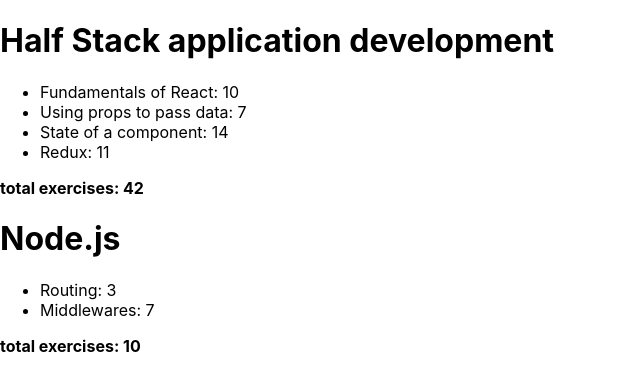
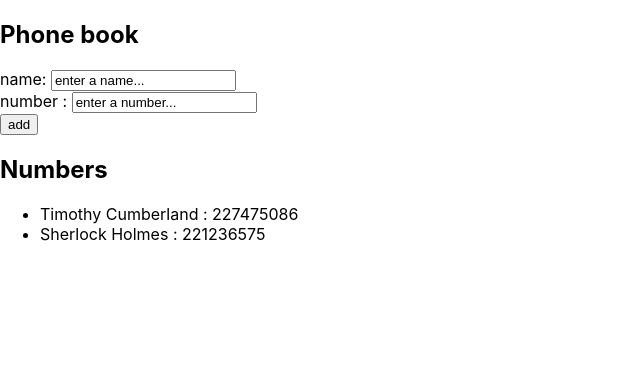
Before and after one commit to tdkcumberland/fullstackopen, a React (Create React App) app in the folder Part2/: page / in a window 1280 px wide. Shown: the top 390 px of the page, without its empty margins (0-640 px from the left). Built offline with nearby package versions, Linux system fonts and the light colour scheme.

Commit message:
last few exercises for 2-b

```diff
--- /dev/null
+++ b/Part2/src/AppNotes.js
@@ -0,0 +1,65 @@
+import React, { useState } from 'react'
+import Notes from './Notes'
+
+const AppNotes = (props) => {
+
+    const [notes, setNotes] = useState(props.notes)
+    const[newNote, setNewNote] = useState('')
+    const [showAll, setShowAll] = useState(true)
+
+    const notesToShow = showAll ? notes : notes.filter(note => note.important)
+
+    const rows = () => notesToShow.map(note =>
+      <Notes
+        key={note.id}
+        note={note}
+      />
+    )
+
+    const changeImp = (event) => {
+      event.preventDefault()
+      console.log(showAll)
+      setShowAll(!showAll)
+    }
+
+    const addNote = (event) => {
+        event.preventDefault()
+        const noteObject = {
+          content : newNote,
+          date : new Date().toISOString(),
+          important : Math.random() > 0.5,
+          id : notes.length + 1,
+        }
+      setNotes(notes.concat(noteObject))
+      setNewNote('')
+    }
+
+    const handleNoteChange = (event) => {
+        console.log(event.target.value)
+        setNewNote(event.target.value)
+    }
+
+
+    return (
+      <div>
+        <h1>Notes</h1>
+        <ul>
+          {rows()}
+        </ul>
+        <form onSubmit={addNote}>
+            <input
+            value={newNote}
+            onChange={handleNoteChange}
+            />
+            <button type="submit">save</button>
+
+        </form>
+        <button onClick={changeImp}>
+            show important notes
+        </button>
+
+      </div>
+    )
+  }
+
+export default AppNotes
--- /dev/null
+++ b/Part2/src/AppPhoneBook.js
@@ -0,0 +1,78 @@
+import React from 'react'
+import { useState } from 'react'
+import Numbers from './Numbers'
+
+const AppPhoneBook = ({person}) => {
+    const [persons, setPersons] = useState(
+        [
+            {name: 'Timothy Cumberland', number: 227475086},
+            {name : 'Sherlock Holmes', number: 221236575},
+        ])
+
+    const uuidv4 = require('uuid/v4');
+    const [newName, setNewName] = useState('enter a name...')
+    const [newNumber, setNewNumber] = useState('enter a number...')
+
+    const row = () => persons.map(person =>
+        <Numbers
+            key = {uuidv4()}
+            person = {person.name}
+            number = {person.number}
+        />
+    )
+
+    const handleNameChange = (event) => {
+        setNewName(event.target.value)
+        // console.log(event.target.value)
+    }
+
+    const handleNumberChange = (event) => {
+        setNewNumber(event.target.value)
+        // console.log(event.target.value)
+    }
+
+    const addName = (event) => {
+        event.preventDefault()
+        console.log(persons.filter(person => console.log(person.name, newName))>0)
+
+        if (persons.filter(person => person.name === newName).length>0) {
+            window.alert(`${newName} is already in the phonebook !!!`)
+        } else if (!newName) {
+            window.alert('can\'t add empty string')
+        } else {
+            const newNameObject = {
+                name : newName,
+            }
+            setPersons(persons.concat(newNameObject))
+            setNewName('')
+        }
+
+    }
+
+    const clearInput = (event) => {
+        event.preventDefault()
+        setNewName('')
+    }
+
+    return (
+        <div>
+            <h2>Phone book</h2>
+            <form onSubmit={addName}>
+                <div>
+                    name: <input value={newName} onChange={handleNameChange} onClick={clearInput} />
+                </div>
+                <div>
+                    number : <input value={newNumber} onChange={handleNumberChange} onClick={clearInput} />
+                </div>
+
+                <button type='submit'>add</button>
+            </form>
+        <h2>Numbers</h2>
+            <ul>
+                {row()}
+            </ul>
+        </div>
+    )
+}
+
+export default AppPhoneBook
--- /dev/null
+++ b/Part2/src/Notes.js
@@ -0,0 +1,9 @@
+import React from 'react'
+
+const Notes = ({ note }) => {
+    return (
+      <li>{note.content}</li>
+    )
+  }
+
+export default Notes;
--- /dev/null
+++ b/Part2/src/Numbers.js
@@ -0,0 +1,13 @@
+import React from 'react'
+
+const Numbers = ({person, number}) => {
+    return (
+        <>
+            <li>
+                {person} : {number}
+            </li>
+        </>
+    )
+}
+
+export default Numbers
--- a/Part2/src/index.js
+++ b/Part2/src/index.js
@@ -3,6 +3,8 @@
 import './index.css';
 import App from './App';
 import * as serviceWorker from './serviceWorker';
+import AppNotes from './AppNotes';
+import AppPhoneBook from './AppPhoneBook'
 
 const courses =
 [
@@ -50,8 +52,29 @@
       }
 ]
 
+const notes = [
+  {
+    id: 1,
+    content: 'HTML is easy',
+    date: '2019-05-30T17:30:31.098Z',
+    important: true
+  },
+  {
+    id: 2,
+    content: 'Browser can execute only Javascript',
+    date: '2019-05-30T18:39:34.091Z',
+    important: false
+  },
+  {
+    id: 3,
+    content: 'GET and POST are the most important methods of HTTP protocol',
+    date: '2019-05-30T19:20:14.298Z',
+    important: true
+  }
+]
 
-ReactDOM.render(<App course={courses}/>, document.getElementById('root'));
+// ReactDOM.render(<App course={courses}/>, document.getElementById('root'));
+ReactDOM.render(<AppPhoneBook />, document.getElementById('root'));
 
 // If you want your app to work offline and load faster, you can change
 // unregister() to register() below. Note this comes with some pitfalls.
```
